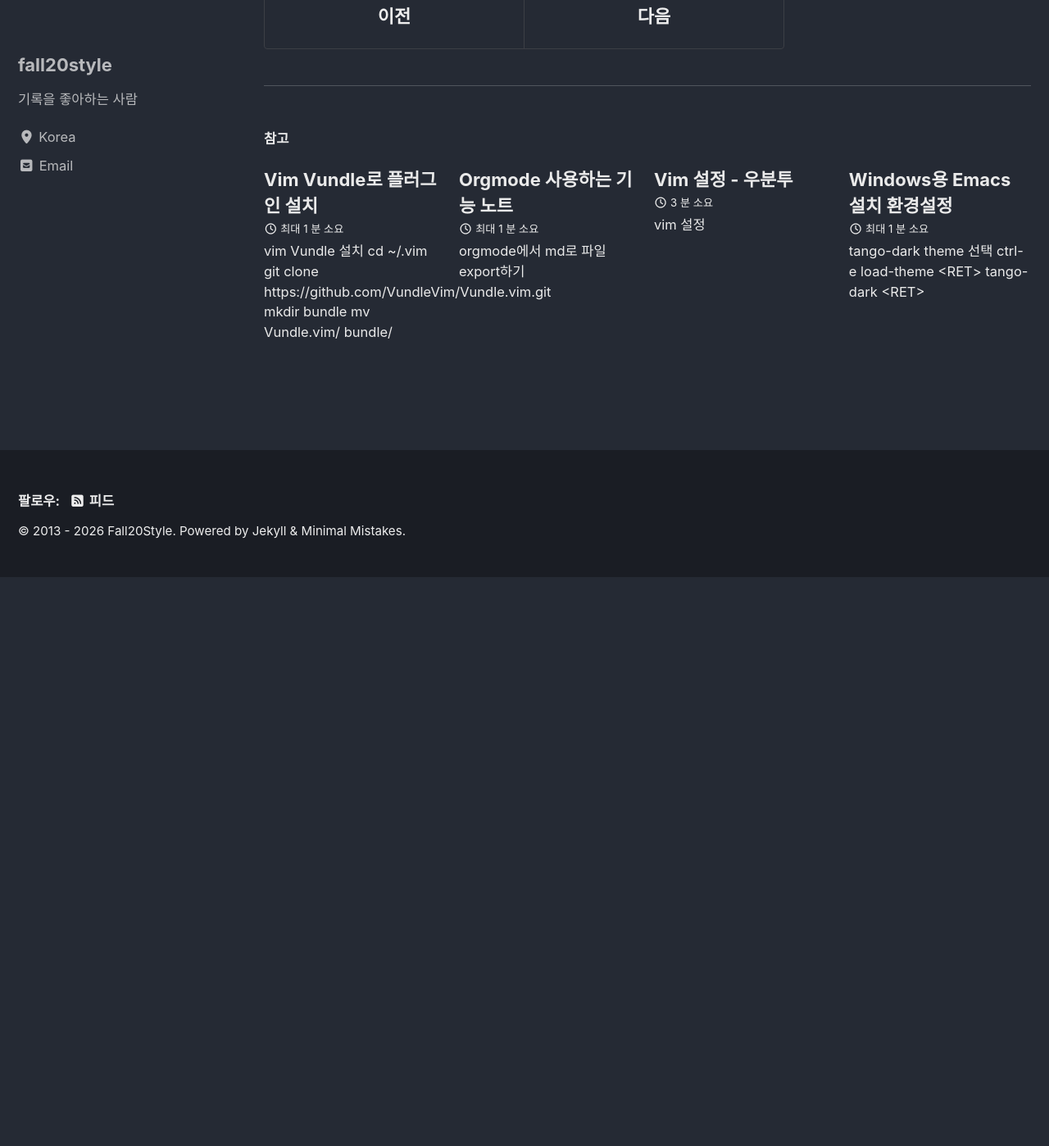
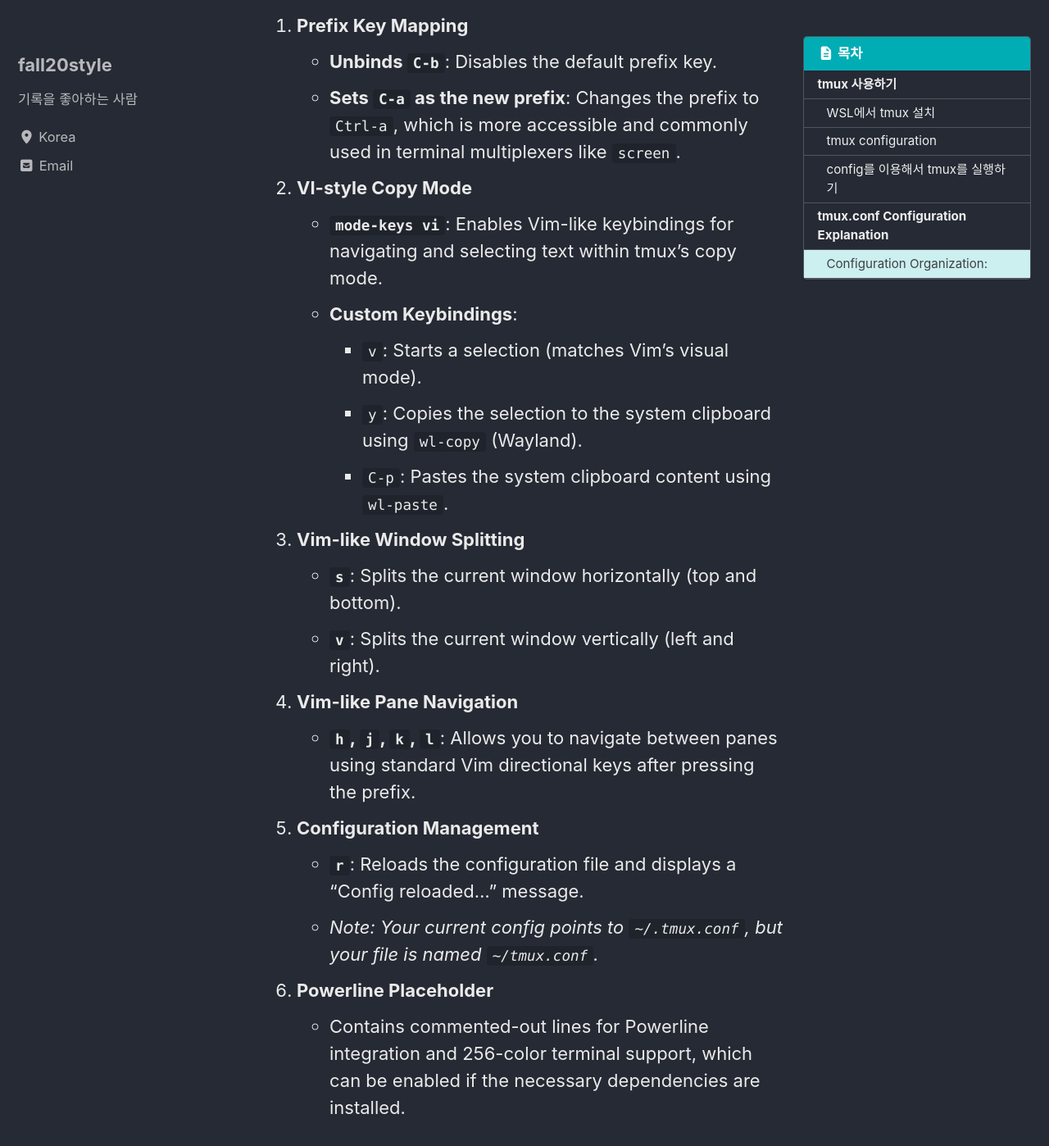
Before and after one commit to fall20style/fall20style.github.io, a Jekyll site: the page built from _posts/2026-03-02-tmux-conf.md, in a window 1280 px wide and 1400 px high, scrolled down 2089 px. Shown: the whole window at 82% size. Built offline with Jekyll 4.4.1, drawn with Linux system fonts in a browser that asks for light colours; cached includes are drawn as plain includes; before the commit the page ends 2793 px from its top, so only the background shows below that; some of the changed text lies outside the part shown.

Commit message:
Update 2026-03-02-tmux-conf.md

````diff
--- a/_posts/2026-03-02-tmux-conf.md
+++ b/_posts/2026-03-02-tmux-conf.md
@@ -16,7 +16,9 @@ toc_label: 목차
 description: desc가 여기에
 ---
 
-### WSL에서 tmux 설치
+# tmux 사용하기
+
+## WSL에서 tmux 설치
 ```
 sudo apt-get install tmux
 ```
@@ -24,7 +26,7 @@ sudo apt-get install tmux
 
 
 
-### tmux configuration
+## tmux configuration
 
 내가 사용하는 설정
 
@@ -65,7 +67,39 @@ bind r source-file ~/.tmux.conf \; display-message "Config reloaded..."
 # END Powerline setting =============================================================
 ```
 
-### config를 이용해서 tmux를 실행하기
+## config를 이용해서 tmux를 실행하기
 ```
 tmux -f ~/tmux.conf
-``
+```
+
+
+# tmux.conf Configuration Explanation
+
+Your `tmux.conf` file is organized into several key functional sections, primarily focused on making tmux feel like Vim.
+
+### Configuration Organization:
+
+1.  **Prefix Key Mapping**
+    *   **Unbinds `C-b`**: Disables the default prefix key.
+    *   **Sets `C-a` as the new prefix**: Changes the prefix to `Ctrl-a`, which is more accessible and commonly used in terminal multiplexers like `screen`.
+
+2.  **VI-style Copy Mode**
+    *   **`mode-keys vi`**: Enables Vim-like keybindings for navigating and selecting text within tmux's copy mode.
+    *   **Custom Keybindings**:
+        *   `v`: Starts a selection (matches Vim's visual mode).
+        *   `y`: Copies the selection to the system clipboard using `wl-copy` (Wayland).
+        *   `C-p`: Pastes the system clipboard content using `wl-paste`.
+
+3.  **Vim-like Window Splitting**
+    *   **`s`**: Splits the current window horizontally (top and bottom).
+    *   **`v`**: Splits the current window vertically (left and right).
+
+4.  **Vim-like Pane Navigation**
+    *   **`h`, `j`, `k`, `l`**: Allows you to navigate between panes using standard Vim directional keys after pressing the prefix.
+
+5.  **Configuration Management**
+    *   **`r`**: Reloads the configuration file and displays a "Config reloaded..." message.
+    *   *Note: Your current config points to `~/.tmux.conf`, but your file is named `~/tmux.conf`.*
+
+6.  **Powerline Placeholder**
+    *   Contains commented-out lines for Powerline integration and 256-color terminal support, which can be enabled if the necessary dependencies are installed.
````
